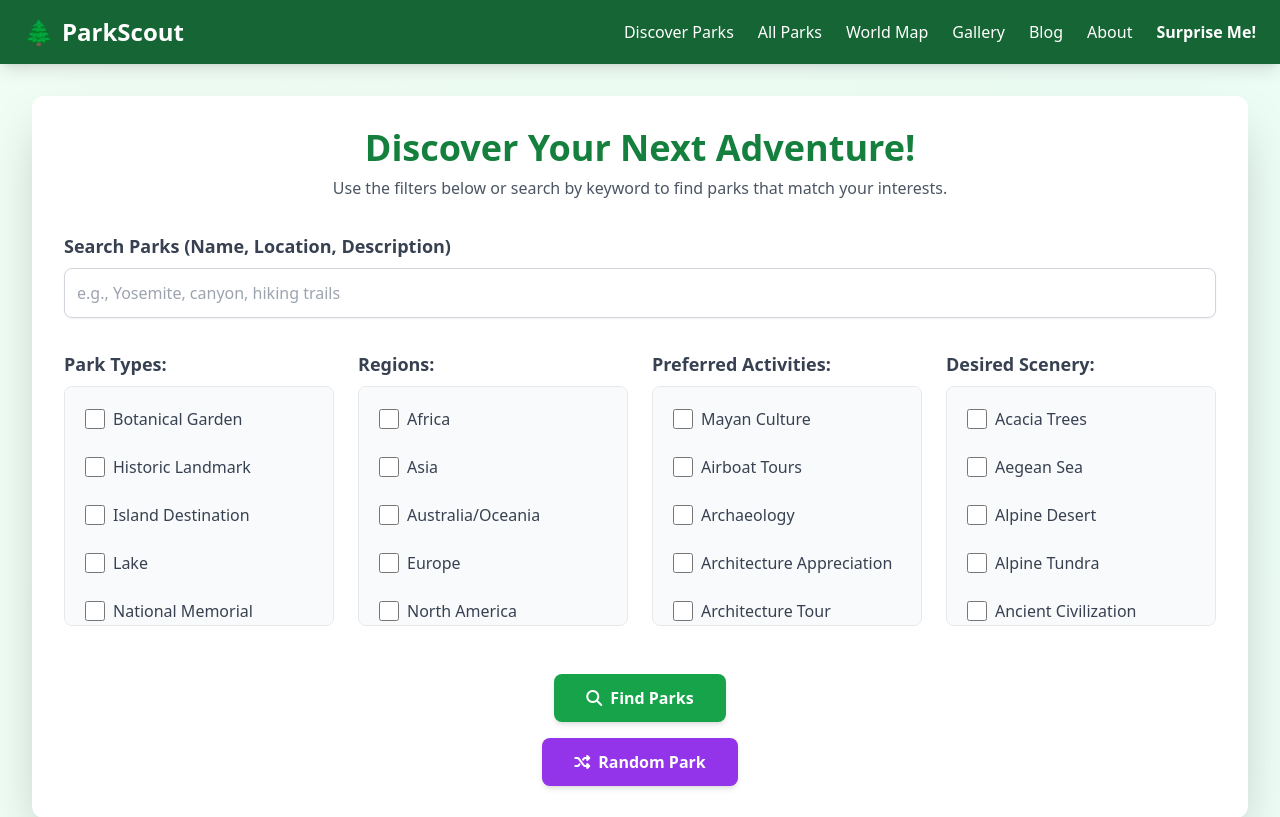
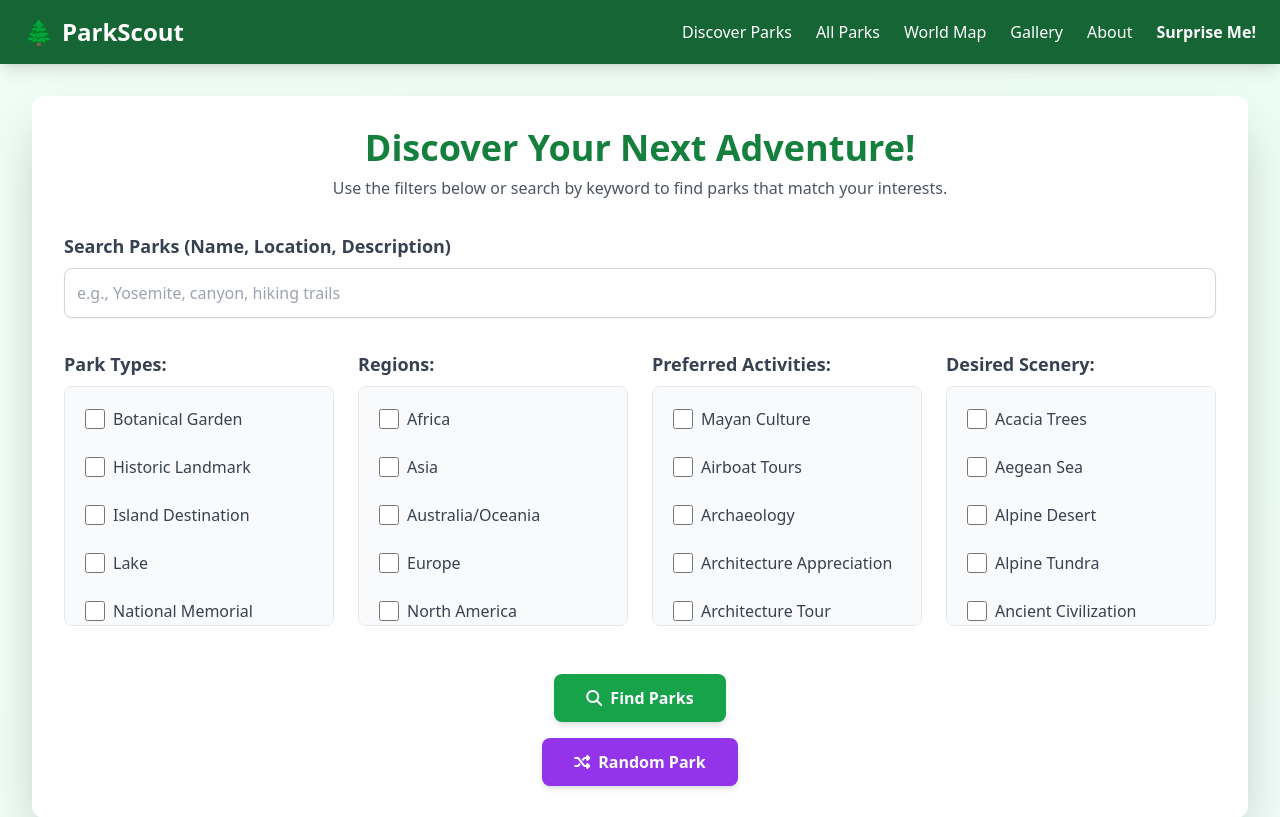
Before and after one commit to thomas1424/park-scout, a Flask app: page /main in a window 1280 px wide. Shown: the top 817 px of the page. Run offline with Flask 3, Linux system fonts and the light colour scheme; some libraries are stand-ins or nearby versions.

Commit message:
refactor: Remove blog page and related navigation link

```diff
--- a/national_park_recommender/app.py
+++ b/national_park_recommender/app.py
@@ -175,10 +175,6 @@ def gallery():
     parks_sorted = sorted(PARKS_DATA, key=lambda p: p['name'])
     return render_template('gallery.html', parks=parks_sorted)
 
-@app.route('/blog')
-def blog():
-    return render_template('blog.html')
-
 @app.route('/about')
 def about():
     return render_template('about.html')
--- a/national_park_recommender/templates/base.html
+++ b/national_park_recommender/templates/base.html
@@ -20,7 +20,6 @@
             <a href="{{ url_for('parks') }}" class="hover:text-green-200 transition">All Parks</a>
             <a href="{{ url_for('map_page') }}" class="hover:text-green-200 transition">World Map</a>
             <a href="{{ url_for('gallery') }}" class="hover:text-green-200 transition">Gallery</a>
-            <a href="{{ url_for('blog') }}" class="hover:text-green-200 transition">Blog</a>
             <a href="{{ url_for('about') }}" class="hover:text-green-200 transition">About</a>
             <a href="#" onclick="window.location.href='/random_park';return false;" class="hover:text-purple-300 transition font-bold">Surprise Me!</a>
         </div>
```
Also changed, not shown: national_park_recommender/templates/blog.html (deleted, +0 -20 lines).
